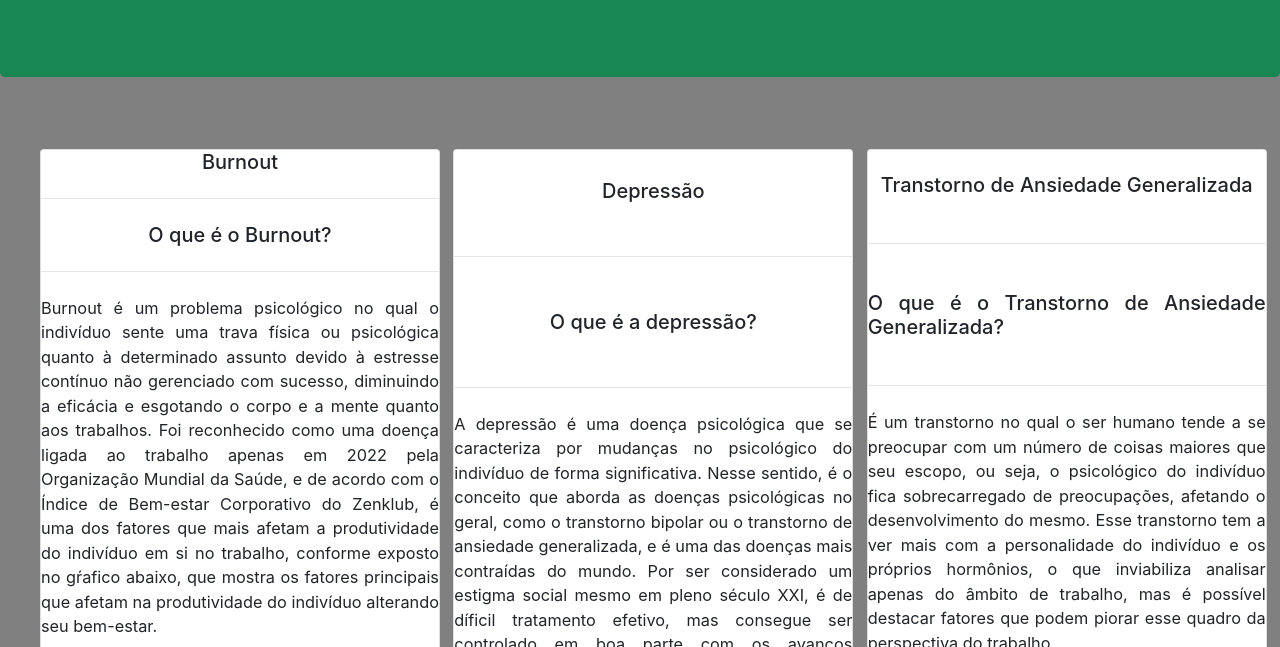
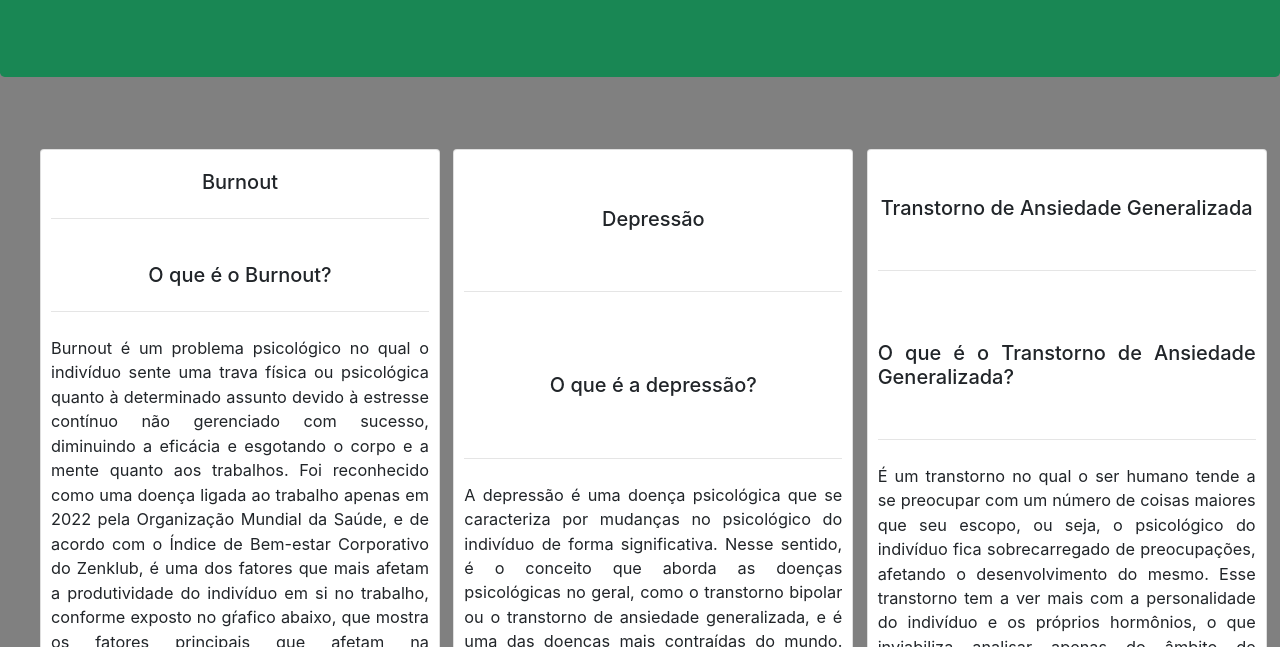
Before and after one commit to Tsumioshino/site_html_css_psi, a plain HTML site: page index.html in a window 1280 px wide. Shown: the part 153-800 px from the top of the page. Drawn offline with nearby package versions, Linux system fonts and the light colour scheme.

Commit message:
Add files via upload

```diff
--- a/index.css
+++ b/index.css
@@ -15,9 +15,12 @@
   row-gap: 8px;
   width: 25rem;
   border-radius: 80px;
+  padding-left: 10px;
+  padding-right: 10px;
   font-size: 102%;
 }
 .thecard-title {
   margin:auto;
+  padding-top: 20px;
 
 }
```
